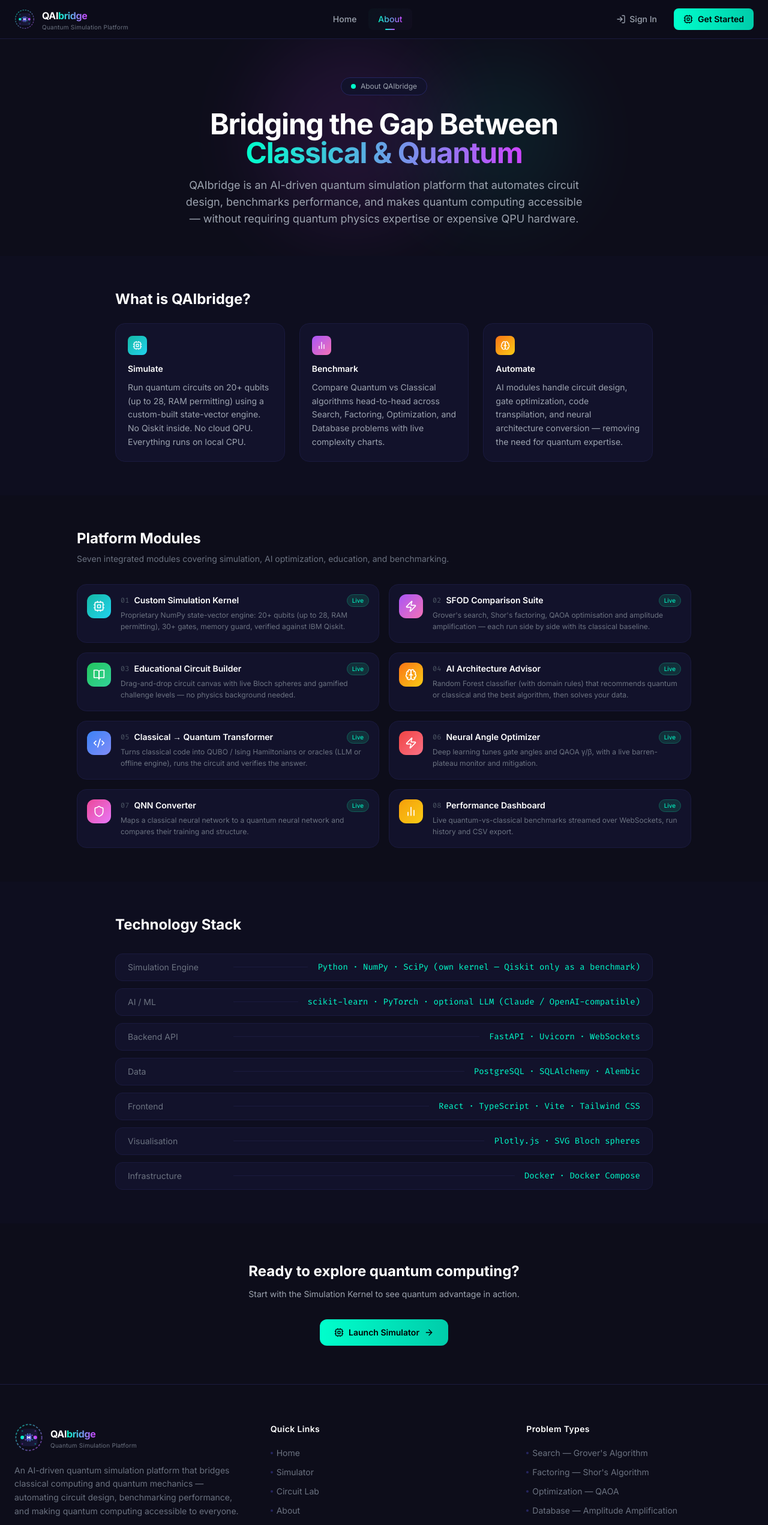
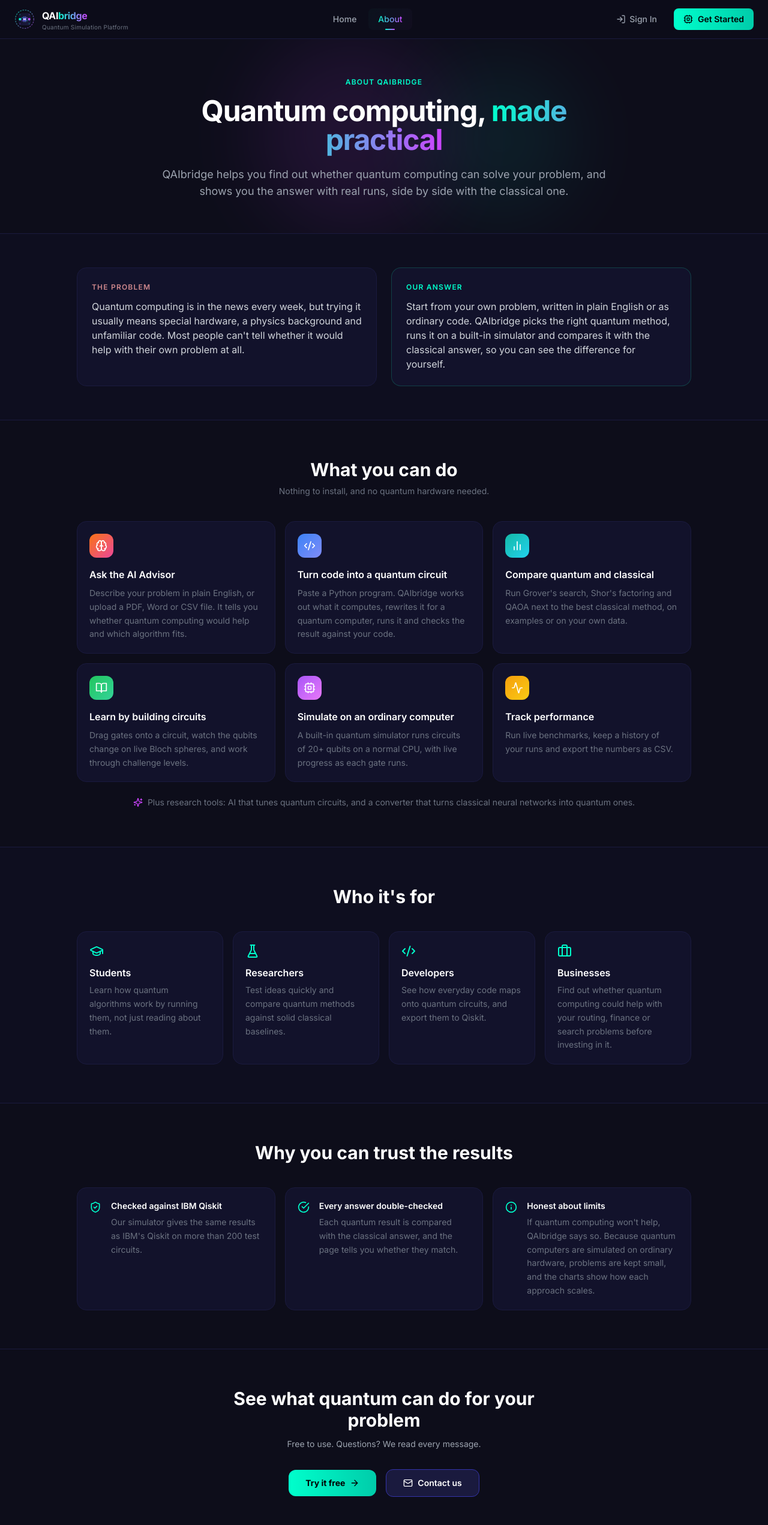
Before and after one commit to msyed-taha/QAIBridge, a React (Vite) app in the folder frontend/: page /about in a window 1280 px wide. Shown: the top 2543 px of the page at 60% size. Built offline with nearby package versions, Linux system fonts and the light colour scheme; the HTML template or start-up script is replaced by a standard one.

Commit message:
about page rewritten for customers
Co-Authored-By: Claude Opus 5.5 <noreply@anthropic.com>

```diff
--- a/frontend/src/pages/About.tsx
+++ b/frontend/src/pages/About.tsx
@@ -1,115 +1,170 @@
-import { Cpu, Zap, BarChart2, Brain, BookOpen, Shield, ArrowRight, Code2 } from 'lucide-react';
 import { Link } from 'react-router-dom';
+import {
+  Brain, Code2, BarChart2, BookOpen, Cpu, Activity, GraduationCap, FlaskConical, Briefcase,
+  ShieldCheck, CheckCircle, Info, ArrowRight, Mail, Sparkles,
+} from 'lucide-react';
+import { useAuth } from '../context/AuthContext';
 
-const MODULES = [
-  { id: '01', title: 'Custom Simulation Kernel',     icon: Cpu,      color: 'from-teal-500 to-cyan-400',    status: 'live', desc: 'Proprietary NumPy state-vector engine: 20+ qubits (up to 28, RAM permitting), 30+ gates, memory guard, verified against IBM Qiskit.' },
-  { id: '02', title: 'SFOD Comparison Suite',        icon: Zap,      color: 'from-purple-500 to-pink-400',  status: 'live', desc: "Grover's search, Shor's factoring, QAOA optimisation and amplitude amplification — each run side by side with its classical baseline." },
-  { id: '03', title: 'Educational Circuit Builder',  icon: BookOpen, color: 'from-green-500 to-emerald-400', status: 'live', desc: 'Drag-and-drop circuit canvas with live Bloch spheres and gamified challenge levels — no physics background needed.' },
-  { id: '04', title: 'AI Architecture Advisor',      icon: Brain,    color: 'from-orange-500 to-yellow-400', status: 'live', desc: 'Random Forest classifier (with domain rules) that recommends quantum or classical and the best algorithm, then solves your data.' },
-  { id: '05', title: 'Classical → Quantum Transformer', icon: Code2, color: 'from-blue-500 to-indigo-400',  status: 'live', desc: 'Turns classical code into QUBO / Ising Hamiltonians or oracles (LLM or offline engine), runs the circuit and verifies the answer.' },
-  { id: '06', title: 'Neural Angle Optimizer',       icon: Zap,      color: 'from-red-500 to-rose-400',    status: 'live', desc: 'Deep learning tunes gate angles and QAOA γ/β, with a live barren-plateau monitor and mitigation.' },
-  { id: '07', title: 'QNN Converter',                icon: Shield,   color: 'from-pink-500 to-fuchsia-400', status: 'live', desc: 'Maps a classical neural network to a quantum neural network and compares their training and structure.' },
-  { id: '08', title: 'Performance Dashboard',        icon: BarChart2, color: 'from-amber-500 to-yellow-400', status: 'live', desc: 'Live quantum-vs-classical benchmarks streamed over WebSockets, run history and CSV export.' },
+// What people can do — in plain words, no module numbers or internal names.
+const FEATURES = [
+  {
+    icon: Brain, color: 'from-orange-500 to-pink-500', title: 'Ask the AI Advisor',
+    desc: 'Describe your problem in plain English, or upload a PDF, Word or CSV file. It tells you whether quantum computing would help and which algorithm fits.',
+  },
+  {
+    icon: Code2, color: 'from-blue-500 to-indigo-400', title: 'Turn code into a quantum circuit',
+    desc: 'Paste a Python program. QAIbridge works out what it computes, rewrites it for a quantum computer, runs it and checks the result against your code.',
+  },
+  {
+    icon: BarChart2, color: 'from-teal-500 to-cyan-400', title: 'Compare quantum and classical',
+    desc: "Run Grover's search, Shor's factoring and QAOA next to the best classical method, on examples or on your own data.",
+  },
+  {
+    icon: BookOpen, color: 'from-green-500 to-emerald-400', title: 'Learn by building circuits',
+    desc: 'Drag gates onto a circuit, watch the qubits change on live Bloch spheres, and work through challenge levels.',
+  },
+  {
+    icon: Cpu, color: 'from-purple-500 to-fuchsia-400', title: 'Simulate on an ordinary computer',
+    desc: 'A built-in quantum simulator runs circuits of 20+ qubits on a normal CPU, with live progress as each gate runs.',
+  },
+  {
+    icon: Activity, color: 'from-amber-500 to-yellow-400', title: 'Track performance',
+    desc: 'Run live benchmarks, keep a history of your runs and export the numbers as CSV.',
+  },
 ];
 
-const TECH_STACK = [
-  { layer: 'Simulation Engine', tech: 'Python · NumPy · SciPy (own kernel — Qiskit only as a benchmark)' },
-  { layer: 'AI / ML',           tech: 'scikit-learn · PyTorch · optional LLM (Claude / OpenAI-compatible)' },
-  { layer: 'Backend API',       tech: 'FastAPI · Uvicorn · WebSockets' },
-  { layer: 'Data',              tech: 'PostgreSQL · SQLAlchemy · Alembic' },
-  { layer: 'Frontend',          tech: 'React · TypeScript · Vite · Tailwind CSS' },
-  { layer: 'Visualisation',     tech: 'Plotly.js · SVG Bloch spheres' },
-  { layer: 'Infrastructure',    tech: 'Docker · Docker Compose' },
+const AUDIENCE = [
+  { icon: GraduationCap, title: 'Students', desc: 'Learn how quantum algorithms work by running them, not just reading about them.' },
+  { icon: FlaskConical, title: 'Researchers', desc: 'Test ideas quickly and compare quantum methods against solid classical baselines.' },
+  { icon: Code2, title: 'Developers', desc: 'See how everyday code maps onto quantum circuits, and export them to Qiskit.' },
+  { icon: Briefcase, title: 'Businesses', desc: 'Find out whether quantum computing could help with your routing, finance or search problems before investing in it.' },
+];
+
+const TRUST = [
+  {
+    icon: ShieldCheck, title: 'Checked against IBM Qiskit',
+    desc: "Our simulator gives the same results as IBM's Qiskit on more than 200 test circuits.",
+  },
+  {
+    icon: CheckCircle, title: 'Every answer double-checked',
+    desc: 'Each quantum result is compared with the classical answer, and the page tells you whether they match.',
+  },
+  {
+    icon: Info, title: 'Honest about limits',
+    desc: "If quantum computing won't help, QAIbridge says so. Because quantum computers are simulated on ordinary hardware, problems are kept small, and the charts show how each approach scales.",
+  },
 ];
 
 export function About() {
+  const { isAuthed } = useAuth();
+
   return (
     <div className="min-h-screen">
 
       {/* ── HERO ──────────────────────────────────────────────────────── */}
-      <section className="relative px-6 pt-16 pb-12 text-center overflow-hidden">
+      <section className="relative px-6 pt-16 pb-14 text-center overflow-hidden">
         <div className="absolute top-0 left-1/3 w-80 h-80 bg-quantum-purple opacity-10 rounded-full blur-3xl pointer-events-none" />
         <div className="absolute top-10 right-1/4 w-64 h-64 bg-teal-500 opacity-10 rounded-full blur-3xl pointer-events-none" />
 
         <div className="relative z-10 max-w-3xl mx-auto">
-          <div className="inline-flex items-center gap-2 bg-quantum-800 border border-quantum-600 rounded-full px-4 py-1.5 text-xs text-gray-400 mb-6">
-            <span className="w-2 h-2 rounded-full bg-quantum-neon animate-pulse" />
-            About QAIbridge
-          </div>
-
-          <h1 className="text-4xl sm:text-5xl font-extrabold tracking-tight text-white mb-4">
-            Bridging the Gap Between{' '}
-            <span
-              className="text-transparent bg-clip-text"
-              style={{ backgroundImage: 'linear-gradient(90deg, #00ffcc, #cc44ff)' }}
-            >
-              Classical & Quantum
+          <p className="text-quantum-neon text-xs font-semibold uppercase tracking-widest mb-4">About QAIbridge</p>
+          <h1 className="text-4xl sm:text-5xl font-extrabold tracking-tight text-white mb-5 leading-tight">
+            Quantum computing,{' '}
+            <span className="text-transparent bg-clip-text" style={{ backgroundImage: 'linear-gradient(90deg, #00ffcc, #cc44ff)' }}>
+              made practical
             </span>
           </h1>
-
-          <p className="text-gray-400 text-base sm:text-lg leading-relaxed max-w-2xl mx-auto">
-            QAIbridge is an AI-driven quantum simulation platform that automates circuit design,
-            benchmarks performance, and makes quantum computing accessible — without requiring
-            quantum physics expertise or expensive QPU hardware.
+          <p className="text-gray-400 text-base sm:text-lg leading-relaxed">
+            QAIbridge helps you find out whether quantum computing can solve your problem,
+            and shows you the answer with real runs, side by side with the classical one.
           </p>
         </div>
       </section>
 
-      {/* ── WHAT IS IT ────────────────────────────────────────────────── */}
-      <section className="py-14 px-6 bg-quantum-800/30">
-        <div className="max-w-4xl mx-auto">
-          <h2 className="text-2xl font-bold text-white mb-6">What is QAIbridge?</h2>
-          <div className="grid grid-cols-1 md:grid-cols-3 gap-6 text-sm text-gray-400 leading-relaxed">
-            <div className="bg-quantum-800 border border-quantum-700 rounded-2xl p-5">
-              <div className="w-8 h-8 rounded-lg bg-gradient-to-br from-teal-500 to-cyan-400 flex items-center justify-center mb-3">
-                <Cpu className="w-4 h-4 text-white" />
-              </div>
-              <h3 className="text-white font-semibold mb-2">Simulate</h3>
-              <p>Run quantum circuits on 20+ qubits (up to 28, RAM permitting) using a custom-built state-vector engine. No Qiskit inside. No cloud QPU. Everything runs on local CPU.</p>
-            </div>
-            <div className="bg-quantum-800 border border-quantum-700 rounded-2xl p-5">
-              <div className="w-8 h-8 rounded-lg bg-gradient-to-br from-purple-500 to-pink-400 flex items-center justify-center mb-3">
-                <BarChart2 className="w-4 h-4 text-white" />
-              </div>
-              <h3 className="text-white font-semibold mb-2">Benchmark</h3>
-              <p>Compare Quantum vs Classical algorithms head-to-head across Search, Factoring, Optimization, and Database problems with live complexity charts.</p>
-            </div>
-            <div className="bg-quantum-800 border border-quantum-700 rounded-2xl p-5">
-              <div className="w-8 h-8 rounded-lg bg-gradient-to-br from-orange-500 to-yellow-400 flex items-center justify-center mb-3">
-                <Brain className="w-4 h-4 text-white" />
-              </div>
-              <h3 className="text-white font-semibold mb-2">Automate</h3>
-              <p>AI modules handle circuit design, gate optimization, code transpilation, and neural architecture conversion — removing the need for quantum expertise.</p>
-            </div>
+      {/* ── WHY ───────────────────────────────────────────────────────── */}
+      <section className="py-14 px-6 bg-quantum-800/30 border-y border-quantum-700">
+        <div className="max-w-5xl mx-auto grid grid-cols-1 md:grid-cols-2 gap-6">
+          <div className="bg-quantum-800 border border-quantum-700 rounded-2xl p-6">
+            <p className="text-red-300/80 text-xs font-semibold uppercase tracking-widest mb-3">The problem</p>
+            <p className="text-gray-300 text-sm sm:text-base leading-relaxed">
+              Quantum computing is in the news every week, but trying it usually means special
+              hardware, a physics background and unfamiliar code. Most people can't tell whether
+              it would help with their own problem at all.
+            </p>
+          </div>
+          <div className="bg-quantum-800 border border-teal-800/60 rounded-2xl p-6">
+            <p className="text-quantum-neon text-xs font-semibold uppercase tracking-widest mb-3">Our answer</p>
+            <p className="text-gray-300 text-sm sm:text-base leading-relaxed">
+              Start from your own problem, written in plain English or as ordinary code.
+              QAIbridge picks the right quantum method, runs it on a built-in simulator and
+              compares it with the classical answer, so you can see the difference for yourself.
+            </p>
           </div>
         </div>
       </section>
 
-      {/* ── 8 MODULES ─────────────────────────────────────────────────── */}
-      <section className="py-14 px-6">
+      {/* ── WHAT YOU CAN DO ───────────────────────────────────────────── */}
+      <section className="py-16 px-6">
         <div className="max-w-5xl mx-auto">
-          <h2 className="text-2xl font-bold text-white mb-2">Platform Modules</h2>
-          <p className="text-gray-500 text-sm mb-8">Seven integrated modules covering simulation, AI optimization, education, and benchmarking.</p>
+          <div className="text-center mb-10">
+            <h2 className="text-2xl sm:text-3xl font-bold text-white mb-2">What you can do</h2>
+            <p className="text-gray-500 text-sm">Nothing to install, and no quantum hardware needed.</p>
+          </div>
 
-          <div className="grid grid-cols-1 sm:grid-cols-2 gap-4">
-            {MODULES.map(m => {
-              const Icon = m.icon;
+          <div className="grid grid-cols-1 sm:grid-cols-2 lg:grid-cols-3 gap-4">
+            {FEATURES.map(f => {
+              const Icon = f.icon;
               return (
-                <div key={m.id} className="flex gap-4 bg-quantum-800 border border-quantum-700 rounded-2xl p-4 hover:border-quantum-600 transition-all">
-                  <div className={`w-10 h-10 rounded-xl bg-gradient-to-br ${m.color} flex items-center justify-center flex-shrink-0`}>
+                <div key={f.title} className="bg-quantum-800 border border-quantum-700 rounded-2xl p-5 hover:border-quantum-600 transition-all">
+                  <div className={`w-10 h-10 rounded-xl bg-gradient-to-br ${f.color} flex items-center justify-center mb-4`}>
                     <Icon className="w-5 h-5 text-white" />
                   </div>
-                  <div className="min-w-0">
-                    <div className="flex items-center gap-2 mb-1">
-                      <span className="text-xs font-mono text-gray-600">{m.id}</span>
-                      <h3 className="text-white font-semibold text-sm truncate">{m.title}</h3>
-                      {m.status === 'live' ? (
-                        <span className="ml-auto flex-shrink-0 text-[10px] bg-teal-900/50 text-quantum-neon border border-teal-800 px-2 py-0.5 rounded-full">Live</span>
-                      ) : (
-                        <span className="ml-auto flex-shrink-0 text-[10px] bg-quantum-700 text-gray-500 px-2 py-0.5 rounded-full">Soon</span>
-                      )}
-                    </div>
-                    <p className="text-gray-500 text-xs leading-relaxed">{m.desc}</p>
+                  <h3 className="text-white font-semibold text-base mb-2">{f.title}</h3>
+                  <p className="text-gray-500 text-sm leading-relaxed">{f.desc}</p>
+                </div>
+              );
+            })}
+          </div>
+
+          <p className="flex items-start sm:items-center justify-center gap-2 text-gray-500 text-sm mt-6 text-center">
+            <Sparkles className="w-4 h-4 text-quantum-purple flex-shrink-0 mt-0.5 sm:mt-0" />
+            <span>Plus research tools: AI that tunes quantum circuits, and a converter that turns classical neural networks into quantum ones.</span>
+          </p>
+        </div>
+      </section>
+
+      {/* ── WHO IT'S FOR ──────────────────────────────────────────────── */}
+      <section className="py-16 px-6 bg-quantum-800/30 border-y border-quantum-700">
+        <div className="max-w-5xl mx-auto">
+          <h2 className="text-2xl sm:text-3xl font-bold text-white mb-10 text-center">Who it's for</h2>
+          <div className="grid grid-cols-1 sm:grid-cols-2 lg:grid-cols-4 gap-4">
+            {AUDIENCE.map(a => {
+              const Icon = a.icon;
+              return (
+                <div key={a.title} className="bg-quantum-800 border border-quantum-700 rounded-2xl p-5">
+                  <Icon className="w-6 h-6 text-quantum-neon mb-3" />
+                  <h3 className="text-white font-semibold text-base mb-1.5">{a.title}</h3>
+                  <p className="text-gray-500 text-sm leading-relaxed">{a.desc}</p>
+                </div>
+              );
+            })}
+          </div>
+        </div>
+      </section>
+
+      {/* ── TRUST ─────────────────────────────────────────────────────── */}
+      <section className="py-16 px-6">
+        <div className="max-w-5xl mx-auto">
+          <h2 className="text-2xl sm:text-3xl font-bold text-white mb-10 text-center">Why you can trust the results</h2>
+          <div className="grid grid-cols-1 md:grid-cols-3 gap-4">
+            {TRUST.map(t => {
+              const Icon = t.icon;
+              return (
+                <div key={t.title} className="flex gap-4 bg-quantum-800 border border-quantum-700 rounded-2xl p-5">
+                  <Icon className="w-5 h-5 text-quantum-neon flex-shrink-0 mt-0.5" />
+                  <div>
+                    <h3 className="text-white font-semibold text-sm mb-1.5">{t.title}</h3>
+                    <p className="text-gray-500 text-sm leading-relaxed">{t.desc}</p>
                   </div>
                 </div>
               );
@@ -118,36 +173,26 @@ export function About() {
         </div>
       </section>
 
-      {/* ── TECH STACK ────────────────────────────────────────────────── */}
-      <section className="py-14 px-6 bg-quantum-800/30">
-        <div className="max-w-4xl mx-auto">
-          <h2 className="text-2xl font-bold text-white mb-8">Technology Stack</h2>
-          <div className="space-y-3">
-            {TECH_STACK.map(t => (
-              <div key={t.layer} className="flex items-center gap-4 bg-quantum-800 border border-quantum-700 rounded-xl px-5 py-3">
-                <span className="text-gray-500 text-sm w-40 flex-shrink-0">{t.layer}</span>
-                <div className="h-px flex-1 bg-quantum-700" />
-                <span className="text-quantum-neon font-mono text-sm">{t.tech}</span>
-              </div>
-            ))}
-          </div>
-        </div>
-      </section>
-
       {/* ── CTA ──────────────────────────────────────────────────────── */}
-      <section className="py-16 px-6 text-center">
+      <section className="py-16 px-6 text-center border-t border-quantum-700">
         <div className="max-w-xl mx-auto">
-          <h2 className="text-2xl font-bold text-white mb-3">Ready to explore quantum computing?</h2>
-          <p className="text-gray-400 text-sm mb-8">Start with the Simulation Kernel to see quantum advantage in action.</p>
-          <div className="flex flex-wrap items-center justify-center gap-4">
+          <h2 className="text-2xl sm:text-3xl font-bold text-white mb-3">See what quantum can do for your problem</h2>
+          <p className="text-gray-400 text-sm mb-8">Free to use. Questions? We read every message.</p>
+          <div className="flex flex-col sm:flex-row items-center justify-center gap-3 sm:gap-4 max-w-xs sm:max-w-none mx-auto">
             <Link
-              to="/simulator"
-              className="flex items-center gap-2 px-6 py-3 rounded-xl font-semibold text-black text-sm hover:scale-105 transition-all"
+              to={isAuthed ? '/app' : '/register'}
+              className="w-full sm:w-auto flex items-center justify-center gap-2 px-7 py-3 rounded-xl font-bold text-black text-sm hover:scale-105 hover:brightness-110 transition-all"
               style={{ background: 'linear-gradient(90deg, #00ffcc, #00ccaa)' }}
             >
-              <Cpu className="w-4 h-4" />
-              Launch Simulator
+              {isAuthed ? 'Open the app' : 'Try it free'}
               <ArrowRight className="w-4 h-4" />
+            </Link>
+            <Link
+              to="/contact"
+              className="w-full sm:w-auto flex items-center justify-center gap-2 px-7 py-3 rounded-xl font-semibold text-white text-sm bg-quantum-700 border border-quantum-500 hover:border-quantum-neon/50 transition-all"
+            >
+              <Mail className="w-4 h-4" />
+              Contact us
             </Link>
           </div>
         </div>
```
